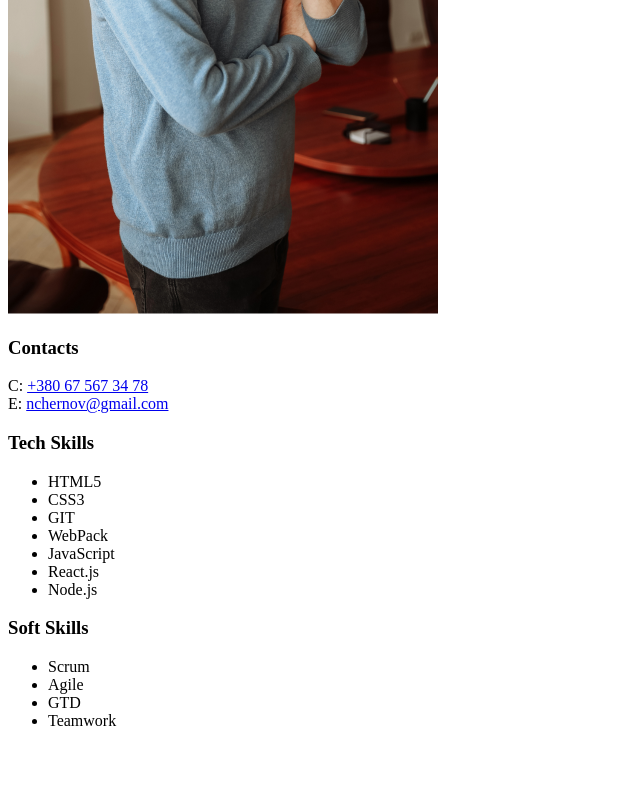
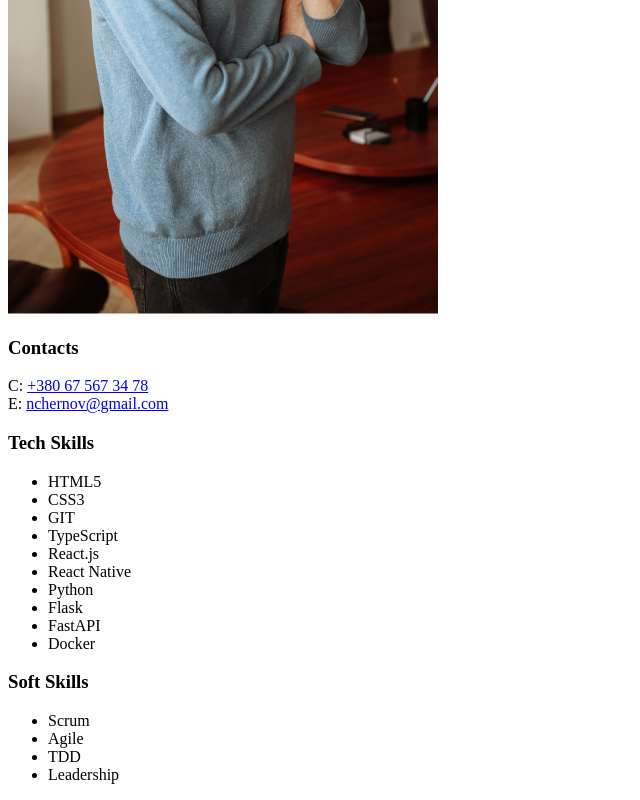
Before and after one commit to kipod/kipod.github.io, a plain HTML site: page index.html in a window 1280 px wide. Shown: the part 1341-2141 px from the top of the page, without its empty margins (0-640 px from the left). Before the commit the page ends 2087 px from the top, so only its background shows below. Drawn offline with Linux system fonts and the light colour scheme.

Commit message:
fix data

```diff
--- a/index.html
+++ b/index.html
@@ -22,7 +22,7 @@
             <li>
               <a href="https://www.simple2b.net/">https://www.simple2b.net/</a>
               <span>..................................</span>
-              <span>[ HTML5, CSS, Bootsrap]</span>
+              <span>[ HTML5, CSS, Bootstrap]</span>
             </li>
             <li>
               <a href="https://www.waldup.com/">https://www.waldup.com/</a>
@@ -104,10 +104,13 @@
             <li>HTML5</li>
             <li>CSS3</li>
             <li>GIT</li>
-            <li>WebPack</li>
-            <li>JavaScript</li>
+            <li>TypeScript</li>
             <li>React.js</li>
-            <li>Node.js</li>
+            <li>React Native</li>
+            <li>Python</li>
+            <li>Flask</li>
+            <li>FastAPI</li>
+            <li>Docker</li>
           </ul>
         </div>
 
@@ -117,8 +120,8 @@
           <ul>
             <li>Scrum</li>
             <li>Agile</li>
-            <li>GTD</li>
-            <li>Teamwork</li>
+            <li>TDD</li>
+            <li>Leadership</li>
           </ul>
         </div>
 
```
